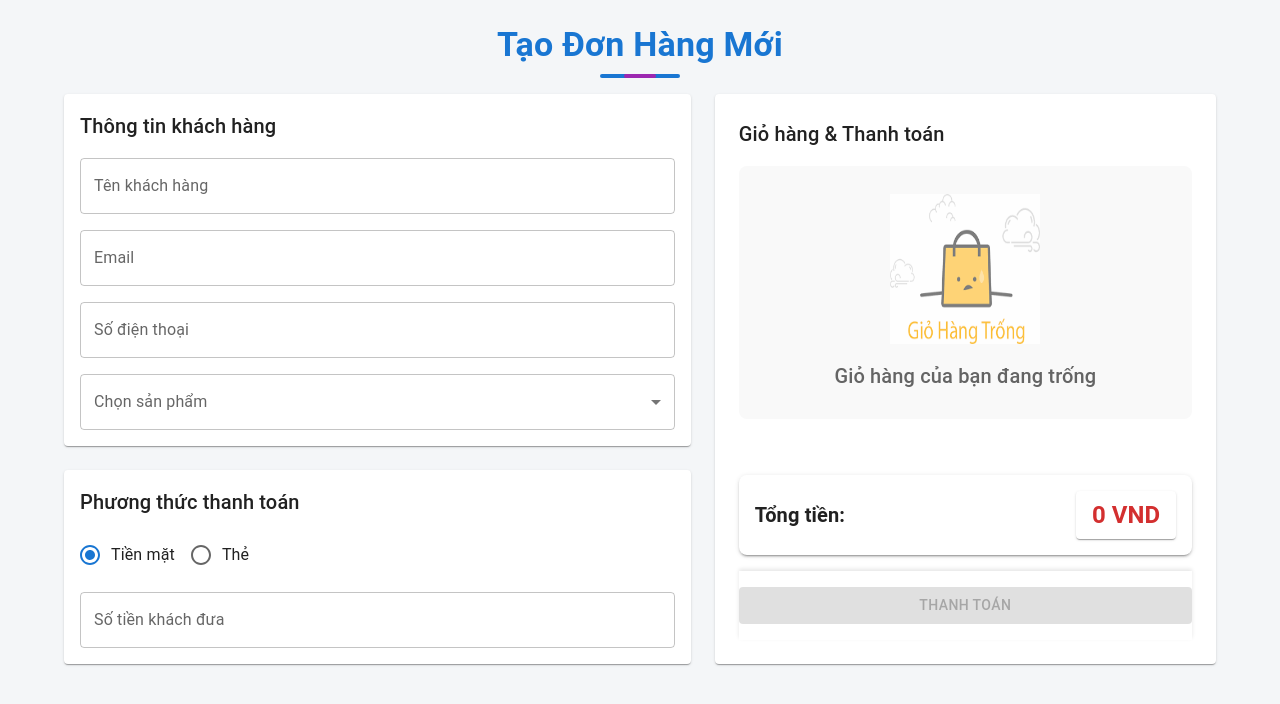
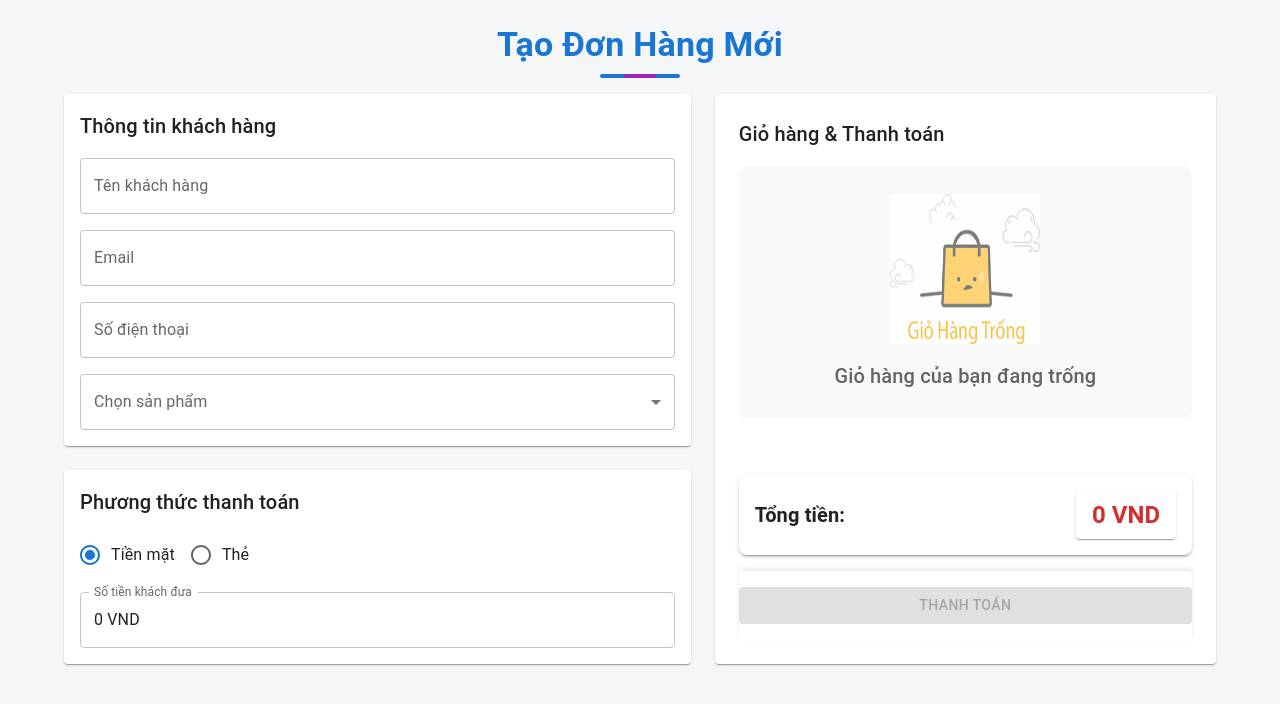
Before and after one commit to hongson1003/Mona_Test_NguyenHongSon, a React (Vite) app: page / in a window 1280 px wide. Shown: the top 704 px of the page. Built offline with nearby package versions, Linux system fonts and the light colour scheme.

Commit message:
fix: Fix paymentForm Numberformat vnd

```diff
--- a/src/containers/orders/CreateOrder.tsx
+++ b/src/containers/orders/CreateOrder.tsx
@@ -41,6 +41,7 @@ const CreateOrder = () => {
 
   const handleOnOk = () => {
     alert("Đã tạo đơn hàng thành công!");
+    console.log(methods.getValues());
 
     dispatch(setCarts([]));
     methods.reset({
--- a/src/containers/orders/PaymentForm.tsx
+++ b/src/containers/orders/PaymentForm.tsx
@@ -8,7 +8,7 @@ import {
   TextField,
   Typography,
 } from "@mui/material";
-import { useMemo, useState } from "react";
+import { useMemo } from "react";
 import { Controller, useFormContext, useWatch } from "react-hook-form";
 import { NumericFormat } from "react-number-format";
 import { useSelector } from "react-redux";
@@ -17,18 +17,21 @@ const PaymentForm = () => {
   const { control, setValue } = useFormContext();
   const paymentMethod = useWatch({ control, name: "paymentMethod" });
 
+  // Lấy số tiền khách đưa, đảm bảo chuyển về số
+  const rawAmountReceived =
+    useWatch({ control, name: "amountReceived", defaultValue: 0 }) ?? 0;
+  const amountReceived =
+    typeof rawAmountReceived === "string"
+      ? parseInt(rawAmountReceived.replace(/[^0-9]/g, ""), 10) || 0
+      : rawAmountReceived;
+
   const cartItems = useSelector((state: RootState) => state.cart.items);
-
-  // Tính tổng tiền giỏ hàng
   const totalAmount = useMemo(
-    () => calculateTotalPrice(cartItems),
+    () => calculateTotalPrice(cartItems) ?? 0,
     [cartItems]
   );
 
-  // State lưu số tiền nhập vào
-  const [amountReceived, setAmountReceived] = useState(0);
-
-  // Tính số tiền thừa
+  // Tính tiền thừa
   const changeAmount = useMemo(
     () => amountReceived - totalAmount,
     [amountReceived, totalAmount]
@@ -68,18 +71,19 @@ const PaymentForm = () => {
                 allowNegative={false}
                 suffix=" VND"
                 fullWidth
-                value={amountReceived || ""}
+                value={field.value ?? ""}
                 onValueChange={(values) => {
-                  const value = values.floatValue || 0;
-                  setAmountReceived(value);
-                  setValue("amountReceived", value);
+                  const numericValue = values.floatValue ?? 0;
+                  setValue("amountReceived", numericValue, {
+                    shouldValidate: true,
+                  });
                 }}
               />
             )}
           />
 
           {/* Chỉ hiển thị tiền thừa khi số tiền khách đưa > tổng tiền */}
-          {amountReceived > totalAmount && (
+          {changeAmount > 0 && (
             <Typography variant="body1" color="primary" fontWeight="bold">
               Tiền thừa trả khách: {changeAmount.toLocaleString()} VND
             </Typography>
```
